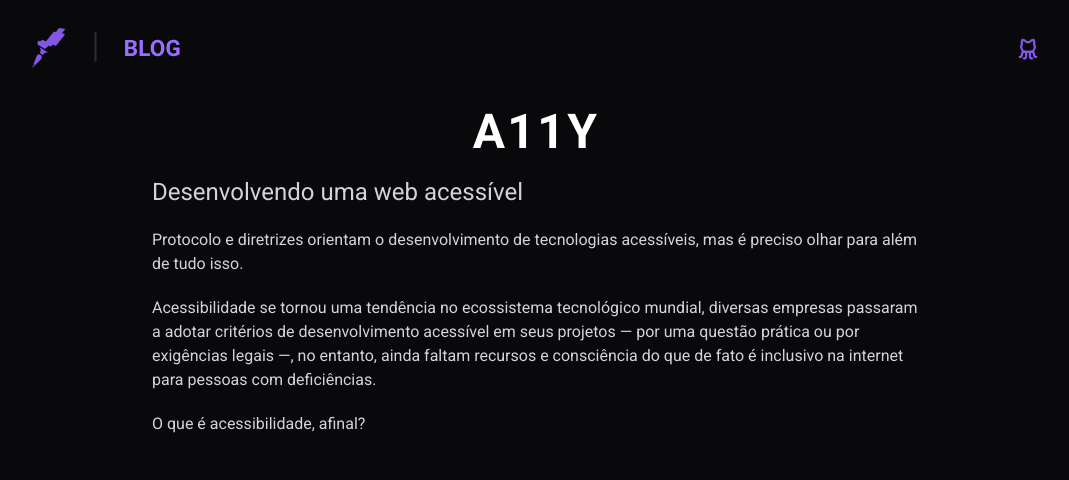
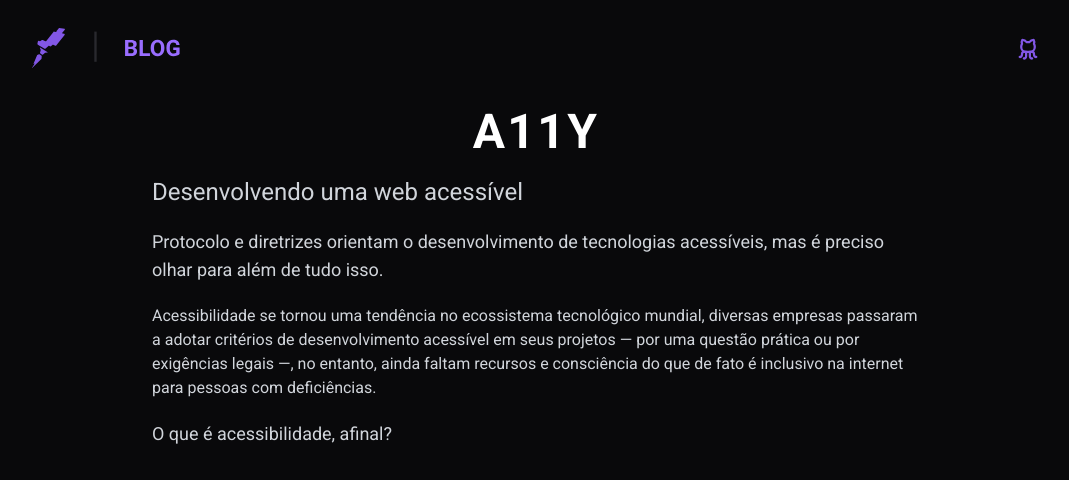
Before and after one commit to viniciusferreira7/a11y, a Next.js app: page / in a window 1280 px wide. Shown: the top 480 px of the page, without its empty margins (104-1173 px from the left). Built offline with nearby package versions, Linux system fonts and the light colour scheme.

Commit message:
style: Estrutura do HTML

```diff
--- a/src/app/page.tsx
+++ b/src/app/page.tsx
@@ -13,10 +13,10 @@ export default function Home() {
                 A11Y
               </h1>
               <h2 className="my-5 text-2xl">Desenvolvendo uma web acessível</h2>
-              <h4>
+              <h3 className="my-5 text-lg">
                 Protocolo e diretrizes orientam o desenvolvimento de tecnologias
                 acessíveis, mas é preciso olhar para além de tudo isso.
-              </h4>
+              </h3>
             </header>
             <p className="my-5">
               Acessibilidade se tornou uma tendência no ecossistema tecnológico
@@ -26,7 +26,7 @@ export default function Home() {
               recursos e consciência do que de fato é inclusivo na internet para
               pessoas com deficiências.
             </p>
-            <h3>O que é acessibilidade, afinal?</h3>
+            <h3 className="my-5 text-lg">O que é acessibilidade, afinal?</h3>
           </article>
         </main>
       </div>
```
